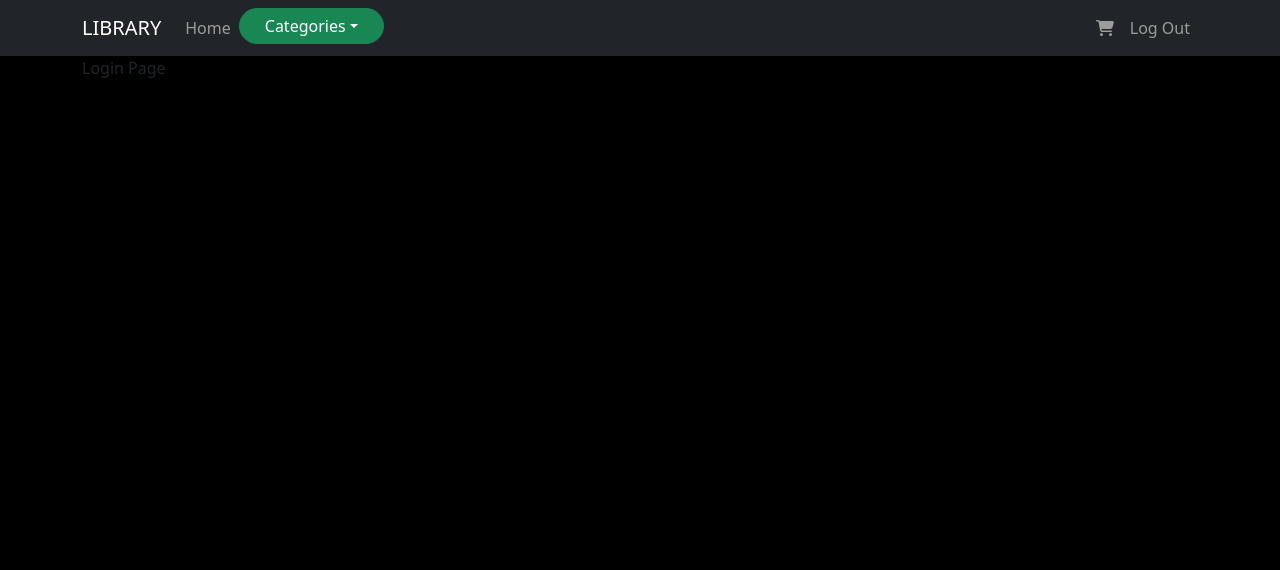
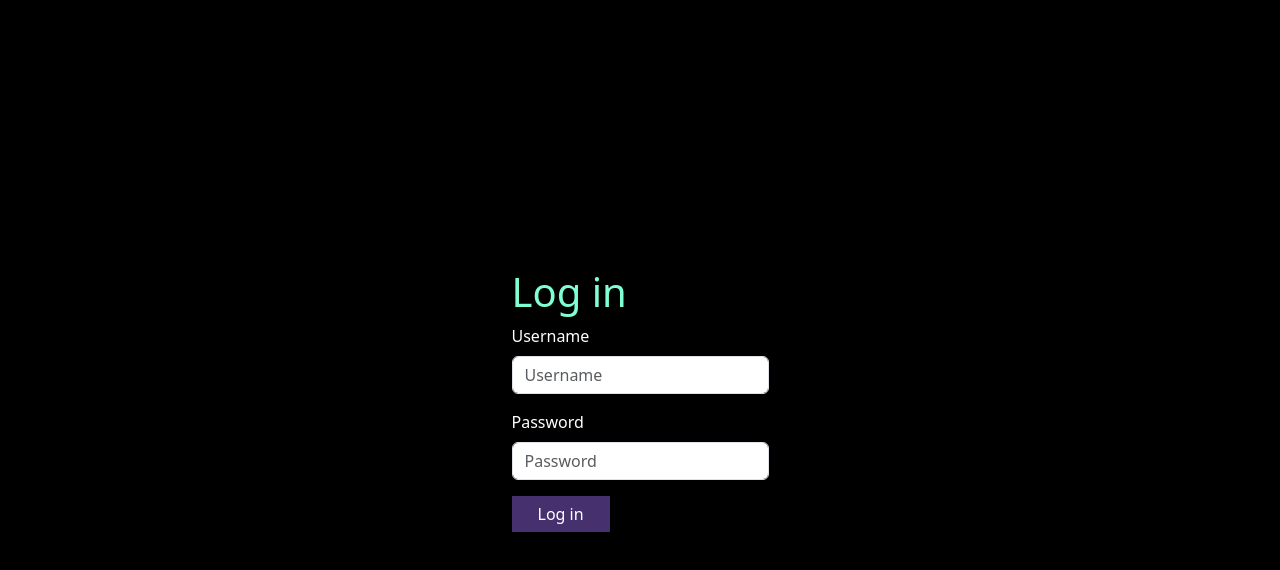
Before and after one commit to Lakindu199854/Online-Book-Store, a React (Create React App) app in the folder Library-Frontend/: page /login in a window 1280 px wide. Shown: the top 570 px of the page. Built offline with nearby package versions, Linux system fonts and the light colour scheme.

Commit message:
Log in page is done

```diff
--- a/Library-Frontend/src/App.js
+++ b/Library-Frontend/src/App.js
@@ -20,6 +20,7 @@ function App() {
       <Routes>
         {/* <Route path="/" element={<Users />} /> */}
         <Route path="/register" element={<Register />} />
+        <Route path="/login" element={<Login />} />
 
         <Route path="/" element={<Layout />}>
           {/* <Route path="/" element={<Users/>}/>  */}
--- a/Library-Frontend/src/pages/AuthPages/Login.js
+++ b/Library-Frontend/src/pages/AuthPages/Login.js
@@ -1,8 +1,138 @@
+import axios from "axios";
 
-const Login=()=>{
-    return (
-        <div>Login Page</div>
-    )
+import { useEffect, useState } from "react";
+import Form from "react-bootstrap/Form";
 
-}
+import "../css/users.css";
+import Button from "react-bootstrap/Button";
+import { createUser } from "../services/userServices";
+import { createCartByUserId } from "../services/cartService";
+import Row from "react-bootstrap/Row";
+import Col from "react-bootstrap/Col";
+import { getAllusers } from "../services/userServices";
+import { Link, useNavigate } from "react-router-dom";
+
+const Login = () => {
+  const [username, setUsername] = useState("");
+  const [password, setPassword] = useState("");
+  const [email, setEmail] = useState("");
+  const [errorMessage, setErrorMessage] = useState("");
+
+  const [cartId, setCartId] = useState(null);
+  const [userId, setUserId] = useState(null);
+  const [registerEnabled, setRegisterEnebled] = useState("");
+
+  const navigate=useNavigate();
+
+
+  useEffect(() => {
+    if (userId !== null && cartId !== null) {
+      storeCartandUser();
+    }
+  }, [cartId, userId]);
+
+  const storeCartandUser = () => {
+    if (cartId != null) {
+      console.log("cartId is in users:" + cartId);
+      localStorage.setItem("cartId", cartId.toString());
+      localStorage.setItem("userId", cartId.toString());
+    }
+  };
+
+
+  const handleLogin = async (event) => {
+    event.preventDefault();
+    const data = {
+      username: username,
+      password: password,
+    };
+    try {
+      const response = await axios.post(
+        "http://localhost:9500/auth/login",data
+      );
+      console.log(response);
+      setErrorMessage("");
+     sessionStorage.setItem('token',response.data.token);
+     sessionStorage.setItem('username',response.data.username);
+     sessionStorage.setItem('userid',response.data.id);
+
+
+    } catch (error) {
+      setErrorMessage("Invalid username or password");
+    }
+  };
+
+  const handleUsername = (event) => {
+    setUsername(event.target.value);
+
+    if (username.length < 6) {
+      setRegisterEnebled(true);
+    } else {
+      setRegisterEnebled(false);
+    }
+  };
+
+  const handlePassword = (event) => {
+    setPassword(event.target.value);
+
+    if (password.length < 6) {
+      setRegisterEnebled(true);
+    } else {
+      setRegisterEnebled(false);
+    }
+  };
+
+
+
+  return (
+    <div>
+      <div className="Container">
+        <Row>
+          <Col>
+            <Form className="sign up-form" onSubmit={handleLogin}>
+              <h1>Log in</h1>
+              <Form.Group className="mb-3" controlId="formGroupUserName">
+                <Form.Label>Username</Form.Label>
+                <Form.Control
+                  type="text"
+                  value={username}
+                  placeholder="Username"
+                  onChange={handleUsername}
+                //   onClick={() => {
+                //     setSuccessMessageForSignup("");
+                //   }}
+                />
+              </Form.Group>
+
+              <Form.Group className="mb-3" controlId="formGroupPassword">
+                <Form.Label>Password</Form.Label>
+                <Form.Control
+                  type="password"
+                  value={password}
+                  placeholder="Password"
+                  onChange={handlePassword}
+                //   onClick={() => {
+                //     setSuccessMessageForSignup("");
+                //   }}
+                />
+              </Form.Group>
+              <Button
+                className="CreateUserButton"
+                type="submit"
+                variant="primary"
+                disabled={registerEnabled}
+              >
+                Log in
+              </Button>{" "}
+              {errorMessage &&
+              <div className="text-danger mb-3">{errorMessage}</div>}
+
+
+            </Form>
+          </Col>
+        </Row>
+      </div>
+    </div>
+  );
+};
 export default Login;
--- a/Library-Frontend/src/pages/AuthPages/Register.js
+++ b/Library-Frontend/src/pages/AuthPages/Register.js
@@ -51,7 +51,7 @@ const Register = () => {
       const response = await axios.post(
         "http://localhost:9500/auth/register",data
       );
-      navigate("/Login")
+      navigate("/login")
       setErrorMessage("");
     } catch (error) {
       setErrorMessage(error.response.data.message);
```
